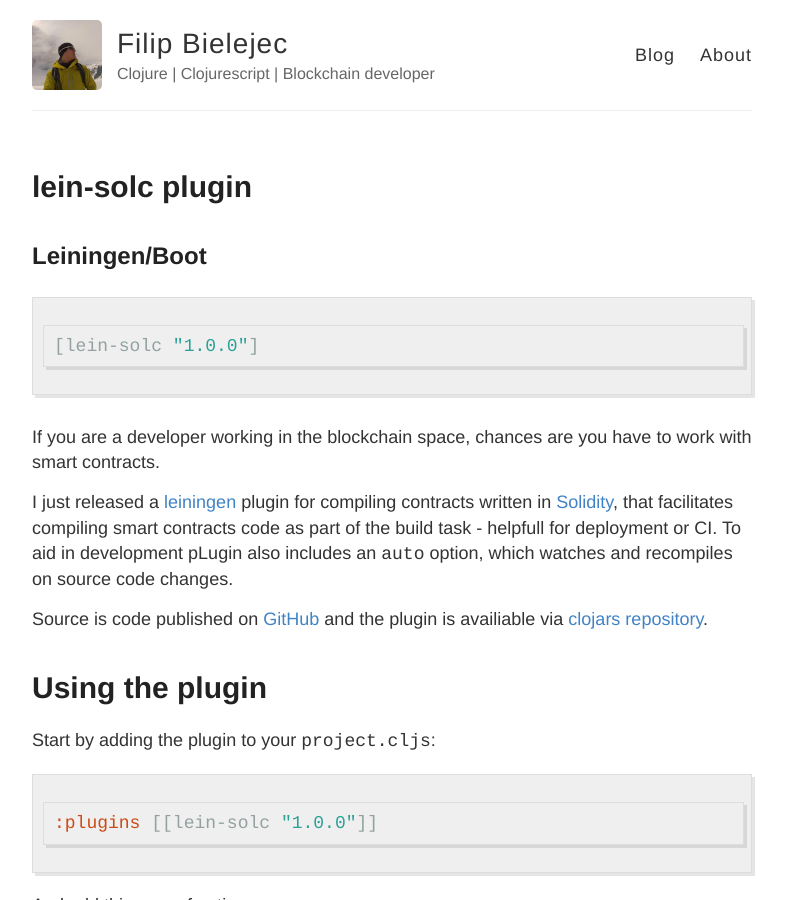
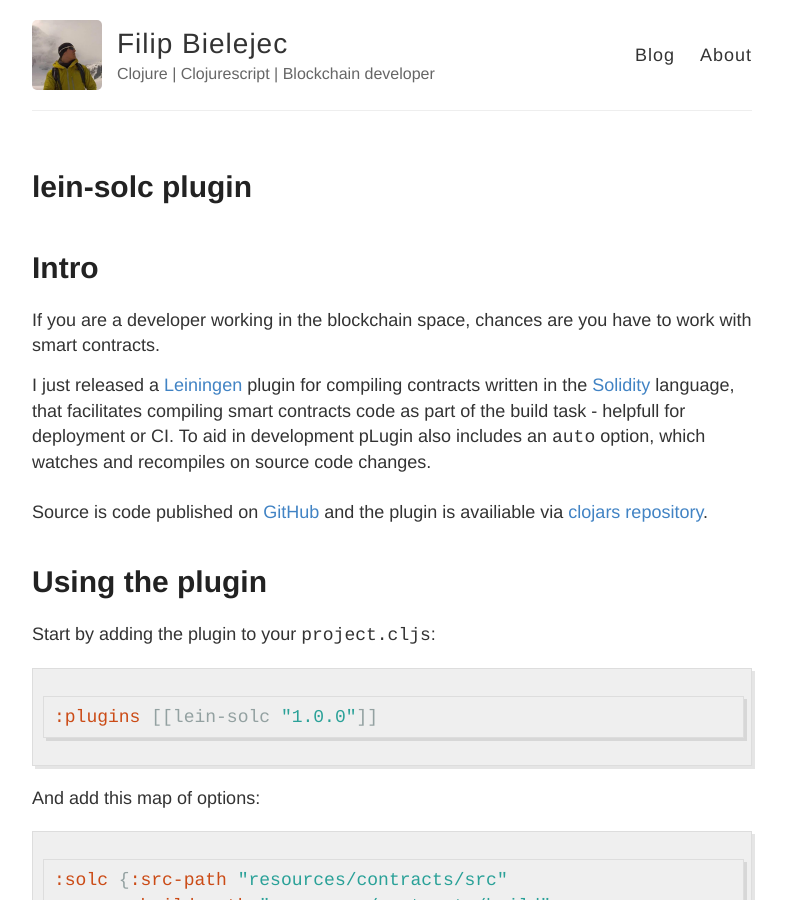
Before and after one commit to fbielejec/fbielejec.github.io, a Jekyll site: the page built from _posts/2018-05-01-lein-solc.md, in a window 1280 px wide and 900 px high. Shown: the whole window, without its empty margins (248-1034 px from the left). Built offline with Jekyll 4.4.1, drawn with Linux system fonts in a browser that asks for light colours.

Commit message:
lein solc post

````diff
--- a/_posts/2018-05-01-lein-solc.md
+++ b/_posts/2018-05-01-lein-solc.md
@@ -9,17 +9,12 @@ categories:
 - solc
 ---
 
-## Leiningen/Boot
-```clojure
-[lein-solc "1.0.0"]
-```
-
-# <a name="intro"/>
+# <a name="intro"/> Intro
 If you are a developer working in the blockchain space, chances are you have to work with smart contracts.
 
-I just released a [leiningen](https://leiningen.org/) plugin for compiling contracts written in [Solidity](https://solidity.readthedocs.io/), that facilitates compiling smart contracts code as part of the build task - helpfull for deployment or CI.
-To aid in development pLugin also includes an `auto` option, which watches and recompiles on source code changes.
-
+I just released a [Leiningen](https://leiningen.org/) plugin for compiling contracts written in the [Solidity](https://solidity.readthedocs.io/) language, that facilitates compiling smart contracts code as part of the build task - helpfull for deployment or CI.
+To aid in development pLugin also includes an `auto` option, which watches and recompiles on source code changes. <br>
+<br>
 Source is code published on [GitHub](https://github.com/district0x/lein-solc) and the plugin is availiable via [clojars repository](https://clojars.org/lein-solc).
 
 # <a name="using"/> Using the plugin
````
